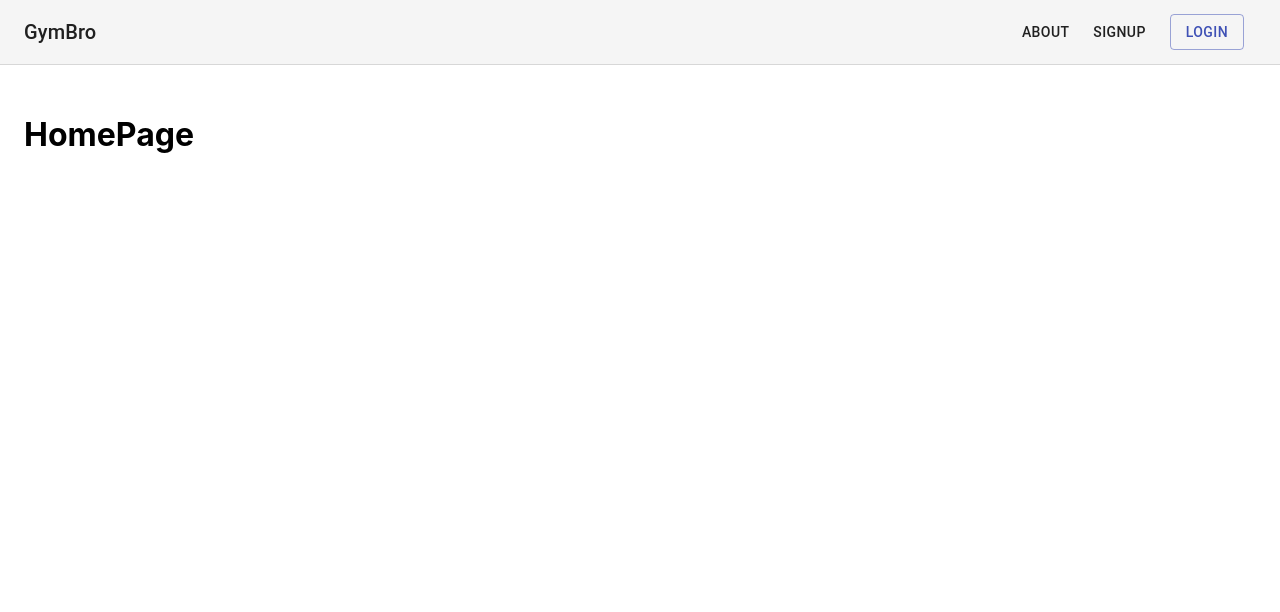
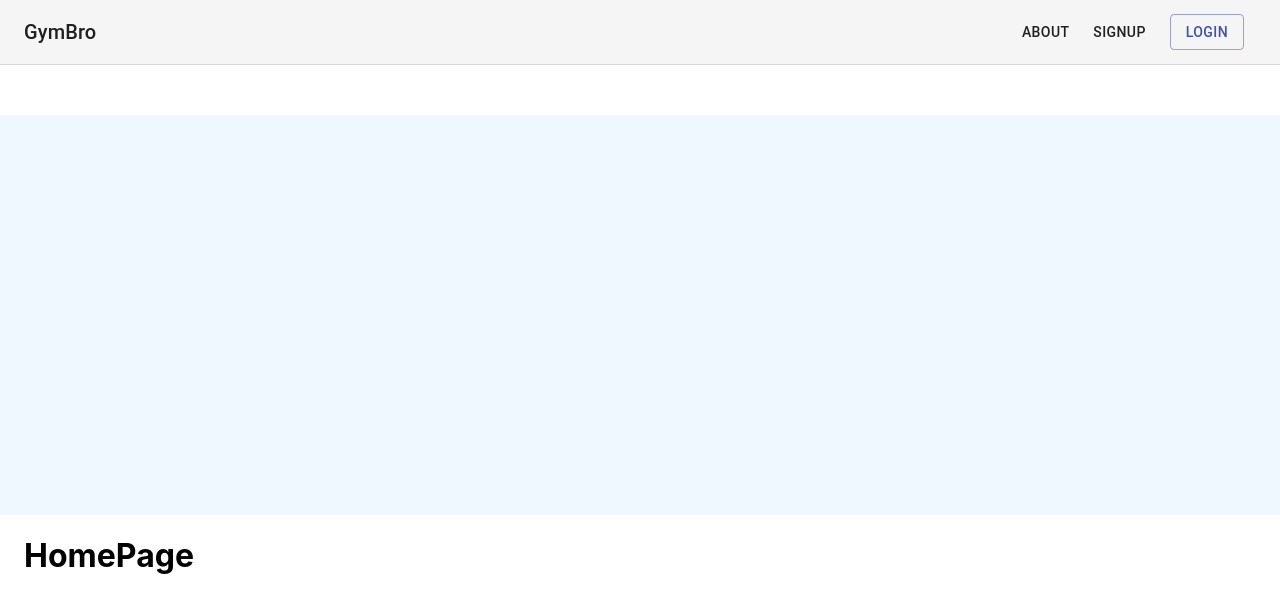
Before and after one commit to Fomiller/Gym-Bro, a React (Create React App) app in the folder client/: page / in a window 1280 px wide. Shown: the top 612 px of the page. Built offline with nearby package versions, Linux system fonts and the light colour scheme.

Commit message:
added hero componenent to pages

```diff
--- a/client/src/pages/about.js
+++ b/client/src/pages/about.js
@@ -1,7 +1,15 @@
 import React from 'react';
+import Hero from '../components/hero';
+import Container from '@material-ui/core/Container';
 
 export default function AboutPage() {
+
   return(
-    <h1>ABOUT</h1>
+    <div>
+    <Hero/>
+    <Container>
+      <h1>ABOUT</h1>
+    </Container>
+    </div>
   )
 };
--- a/client/src/pages/home.js
+++ b/client/src/pages/home.js
@@ -2,9 +2,10 @@ import React from 'react';
 import Nav from '../components/nav';
 import { useGlobalContext } from '../utils/globalContext';
 import { logout } from '../utils/API';
+import Hero from '../components/hero';
 import Button from '@material-ui/core/Button';
 import Container from '@material-ui/core/Container';
-
+import Box from '@material-ui/core/Box';
 
 export default function HomePage() {
   const [state, dispatch] = useGlobalContext();
@@ -17,6 +18,8 @@ export default function HomePage() {
 
   if(state.loggedIn) {
     return (
+      <Box>
+      <Hero/>
       <Container>
         <div>
           <h1>HomePage</h1>
@@ -24,14 +27,18 @@ export default function HomePage() {
           <Button color='primary' variant='contained' onClick={handleLogout}>Logout</Button>
         </div>
       </Container>
+      </Box>
     );
   } else {
     return (
-      <Container>
-      <div>
-        <h1>HomePage</h1>
-      </div>
-      </Container>
+      <Box>
+        <Hero/>
+        <Container>
+          <div>
+            <h1>HomePage</h1>
+          </div>
+        </Container>
+      </Box>
     )
   }
 };
```
